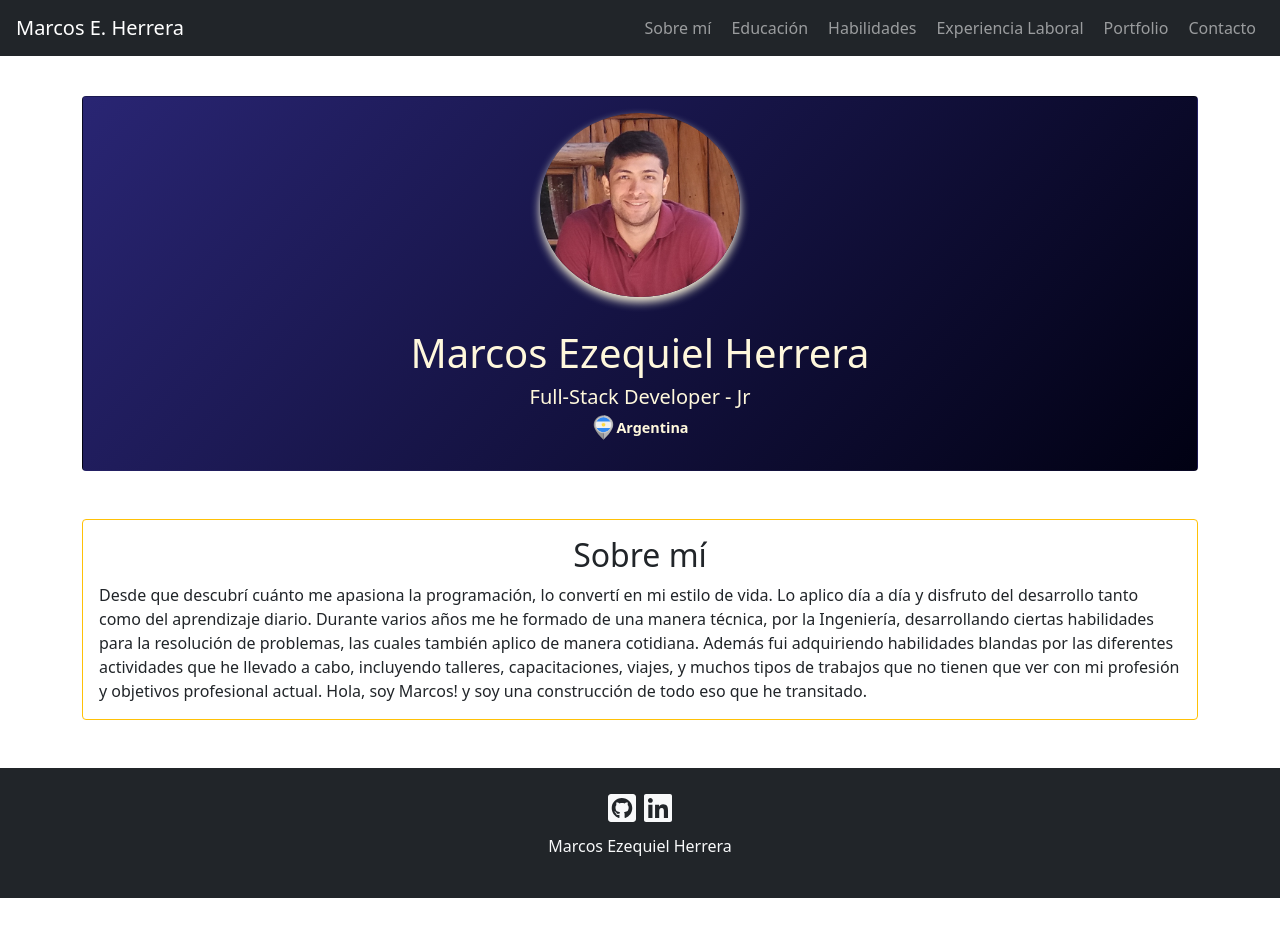
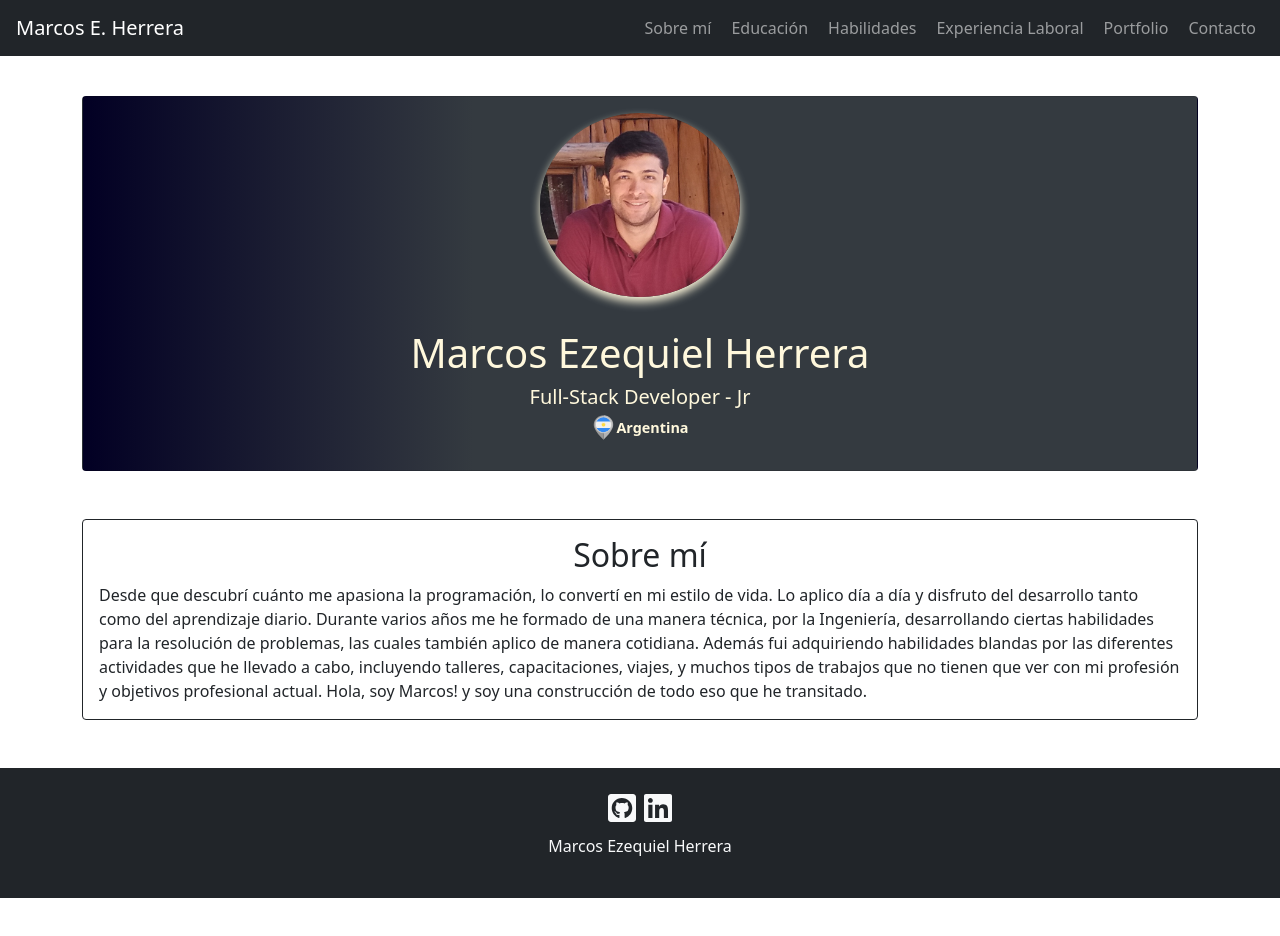
Before and after one commit to marcosihe/cv, a React (Create React App) app: page / in a window 1280 px wide. Shown: the top 936 px of the page. Built offline with nearby package versions, Linux system fonts and the light colour scheme.

Commit message:
Se cambio el background del componente SobreMi y se quito el componente vacio Portfolio.module.css.

```diff
--- a/src/components/SobreMi.jsx
+++ b/src/components/SobreMi.jsx
@@ -30,7 +30,7 @@ export const SobreMi = () => {
           </Card.Text>
         </Card.Body>
       </Card>
-      <Card className="mt-5" border="warning">
+      <Card className="mt-5" border="dark">
         <Card.Body>
           <Card.Title className="text-center">
             <h2>Sobre mí</h2>
--- a/src/css/SobreMi.module.css
+++ b/src/css/SobreMi.module.css
@@ -17,8 +17,12 @@
 }
 
 .divImg {
-  background-color: #292573;
-  background-image: linear-gradient(132deg, #292573 0%, #010113 100%);
+  background: rgb(2, 0, 36);
+  background: linear-gradient(
+    90deg,
+    rgba(2, 0, 36, 1) 0%,
+    rgba(52, 58, 64, 1) 35%
+  );
   text-align: center;
   font-size: 0.9rem;
   color: cornsilk;
@@ -26,3 +30,18 @@
   display: flex;
   align-items: center;
 }
+
+.divImg2 {
+  background: rgb(52, 58, 64);
+  background: linear-gradient(
+    90deg,
+    rgba(52, 58, 64, 1) 0%,
+    rgba(2, 0, 36, 1) 35%
+  );
+  text-align: center;
+  font-size: 0.9rem;
+  color: cornsilk;
+  border-radius: 0.3em;
+  display: flex;
+  align-items: center;
+}
```
Also changed, not shown: src/css/Portfolio.module.css (deleted).
